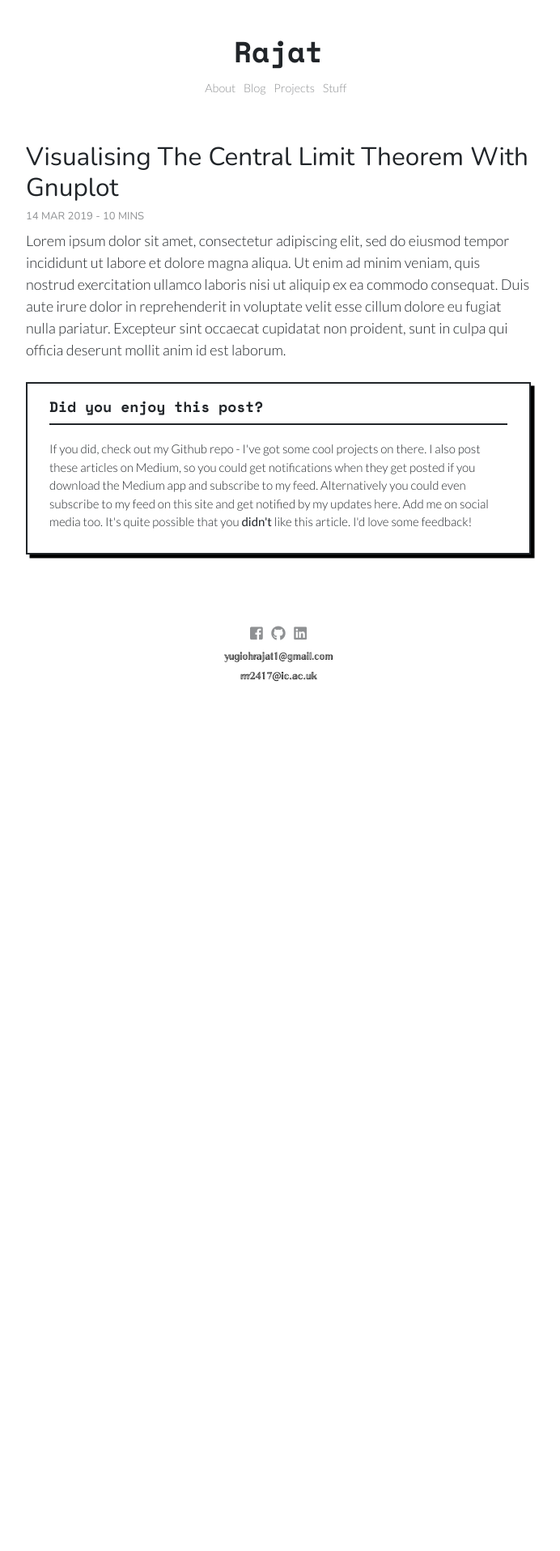
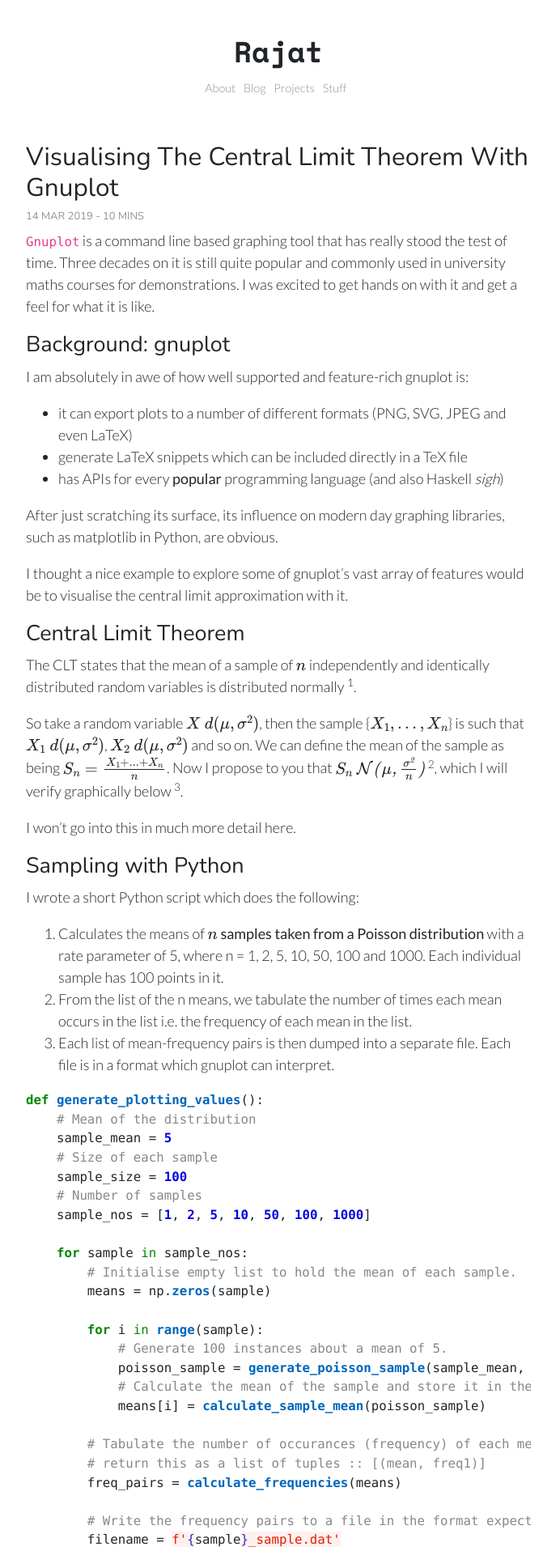
Before and after one commit to RajatRasal/rajatrasal.github.io, a Jekyll site: the page built from _posts/2019-03-14-Visualising-the-Central-Limit-Theorem-with-gnuplot.md, in a window 1280 px wide. Shown: the top 1916 px of the page at 81% size, without its empty margins (296-988 px from the left). Built offline with Jekyll 4.4.1, drawn with Linux system fonts in a browser that asks for light colours; formulas are drawn with MathJax 3; before the commit the page ends 917 px from its top, so only the background shows below that; some of the changed text lies outside the part shown.

Commit message:
Add visualising CLT article with images and styles for figcaption.

````diff
--- a/_posts/2019-03-14-Visualising-the-Central-Limit-Theorem-with-gnuplot.md
+++ b/_posts/2019-03-14-Visualising-the-Central-Limit-Theorem-with-gnuplot.md
@@ -4,4 +4,94 @@ author: Rajat
 time: 10
 type: blog
 ---
-Lorem ipsum dolor sit amet, consectetur adipiscing elit, sed do eiusmod tempor incididunt ut labore et dolore magna aliqua. Ut enim ad minim veniam, quis nostrud exercitation ullamco laboris nisi ut aliquip ex ea commodo consequat. Duis aute irure dolor in reprehenderit in voluptate velit esse cillum dolore eu fugiat nulla pariatur. Excepteur sint occaecat cupidatat non proident, sunt in culpa qui officia deserunt mollit anim id est laborum.
+```Gnuplot``` is a command line based graphing tool that has really stood the test of time. Three decades on it is still quite popular and commonly used in university maths courses for demonstrations. I was excited to get hands on with it and get a feel for what it is like.
+
+#### Background: gnuplot
+I am absolutely in awe of how well supported and feature-rich gnuplot is:
+
+- it can export plots to a number of different formats (PNG, SVG, JPEG and even LaTeX)
+- generate LaTeX snippets which can be included directly in a TeX file
+- has APIs for every **popular** programming language (and also Haskell *sigh*)
+
+After just scratching its surface, its influence on modern day graphing libraries, such as matplotlib in Python, are obvious.
+
+I thought a nice example to explore some of gnuplot's vast array of features would be to visualise the central limit approximation with it.
+
+#### Central Limit Theorem
+The CLT states that the mean of a sample of $$n$$ independently and identically distributed random variables is distributed normally [^weak_form].
+
+[^weak_form]: This is a weak form of the CLT. There are many other ways of describing the CLT which are far more meaningful in practice.
+
+So take a random variable $$X \text{~} \textit{d}(\mu, \sigma^2)$$, then the sample {$$X_1,...,X_n$$} is such that $$X_1 \text{~} \textit{d}(\mu, \sigma^2)$$, $$X_2 \text{~} \textit{d}(\mu, \sigma^2)$$ and so on. We can define the mean of the sample as being $$S_n = \frac{X_1 + ... + X_n}{n}$$. Now I propose to you that $$S_n \text{~} \mathcal{N(\mu, \frac{\sigma^2}{n})}$$ [^proof_sum], which I will verify graphically below [^proof].
+
+I won't go into this in much more detail here.
+
+[^proof_sum]: As you can probably tell, we can alter this derivation slightly and see that the sum of the $$n$$ i.i.d random variables will also be normally distributed.
+
+[^proof]: There are many resources which much better describe <a class="inline-links" href="http://www.cs.toronto.edu/~yuvalf/CLT.pdf">how to prove the CLT</a>. I have just stated it here so that I can get on with some coding.
+
+#### Sampling with Python
+I wrote a short Python script which does the following:
+  1. Calculates the means of $$n$$ **samples taken from a Poisson distribution** with a rate parameter of 5, where n = 1, 2, 5, 10, 50, 100 and 1000. Each individual sample has 100 points in it.
+  2. From the list of the n means, we tabulate the number of times each mean occurs in the list i.e. the frequency of each mean in the list.
+  3. Each list of mean-frequency pairs is then dumped into a separate file. Each file is in a format which gnuplot can interpret.
+
+``` python
+def generate_plotting_values():
+    # Mean of the distribution
+    sample_mean = 5
+    # Size of each sample
+    sample_size = 100
+    # Number of samples
+    sample_nos = [1, 2, 5, 10, 50, 100, 1000]
+
+    for sample in sample_nos:
+        # Initialise empty list to hold the mean of each sample.
+        means = np.zeros(sample)
+
+        for i in range(sample):
+            # Generate 100 instances about a mean of 5.
+            poisson_sample = generate_poisson_sample(sample_mean, sample_size)
+            # Calculate the mean of the sample and store it in the list.
+            means[i] = calculate_sample_mean(poisson_sample)
+
+        # Tabulate the number of occurances (frequency) of each mean and
+        # return this as a list of tuples :: [(mean, freq1)]
+        freq_pairs = calculate_frequencies(means)
+
+        # Write the frequency pairs to a file in the format expected by gnuplot.
+        filename = f'{sample}_sample.dat'
+        write_sample_to_gnuplot_format(freq_pairs, filename)
+```
+
+Refer to this <span class="inline-links"><a href="https://gist.github.com/RajatRasal/a2179017cdb19a8175f6b6c25a27c2c4">gist</a></span> for the full code.
+
+So when n = 50, 100 values are taken from the $$Poi(5)$$ distribution 50 times. For each set of 100, the mean is calculated and appended to the list ```means``` (above). We calculate the frequecy at which each mean occurs and add each mean-frequency pair to a list. This list is then written to a file.
+
+<figure align="center">
+  <img src="{{ site.url }}/assets/images/visualising_clt/mean_freq_pair.png" width="620px" height="200px">
+  <figcaption>Mean-frequency list for 50 samples of size 100 each</figcaption>
+</figure>
+
+#### Visualisation with gnuplot
+I then wrote some gnuplot graph specification files to plot the collected frequency data. The first one plotted each set of means on the sample graph. A **Bezier** curve [^bezier] is used to <span class="inline-links"><a href="http://heim.ifi.uio.no/inf3330/scripting/doc/gnuplot/Kawano/plot2-e.html">plot a smooth line</a></span> through the points.
+
+[^bezier]: This curve gets its name from Pierre Bezier, a designer at Renault in the 1960s, who used this curve to shape the cars bodies. For more links click <span class="inline_links"><a href="https://books.google.co.uk/books?id=3ndQH4mTzWQC&pg=PA119#v=onepage&q&f=false">here</a></span>.
+
+<script src="https://gist.github.com/RajatRasal/a2179017cdb19a8175f6b6c25a27c2c4.js?file=clt_comparison.plot"></script>
+
+It is quite clear that the mean approaches 5 as we increase $$n$$.
+
+<figure align="center">
+  <img src="{{ site.url }}/assets/images/visualising_clt/clt1.png" height="400px" width="600px" alt="clt comparison">
+  <figcaption>Comparison of CLT for the means of samples of varying sizes</figcaption>
+</figure>
+
+I also created a mutliplot to make the comparison more clear. The code for this plot can also be found in this <span class="inline-links"><a href="https://gist.github.com/RajatRasal/a2179017cdb19a8175f6b6c25a27c2c4">gist</a></span>.
+
+<figure align="center">
+  <img src="{{ site.url }}/assets/images/visualising_clt/clt2.png" height="450px" width="600px" alt="clt mulitplot comparison">
+  <figcaption>Comparison of CLT for varying sample sizes as a mutliplot</figcaption>
+</figure>
+
+---
--- a/_sass/main.scss
+++ b/_sass/main.scss
@@ -237,3 +237,10 @@ hr .main-separator {
   word-wrap: break-word;
   font-size: 15px;
 }
+
+figcaption {
+  font-family: "Space Mono", Courier, monospace;
+  font-style: italic;
+  font-weight: 100;
+  font-size: 10px;
+}
````
Also changed, not shown: assets/images/visualising_clt/clt1.png (added), assets/images/visualising_clt/clt2.png (added), assets/images/visualising_clt/mean_freq_pair.png (added).
